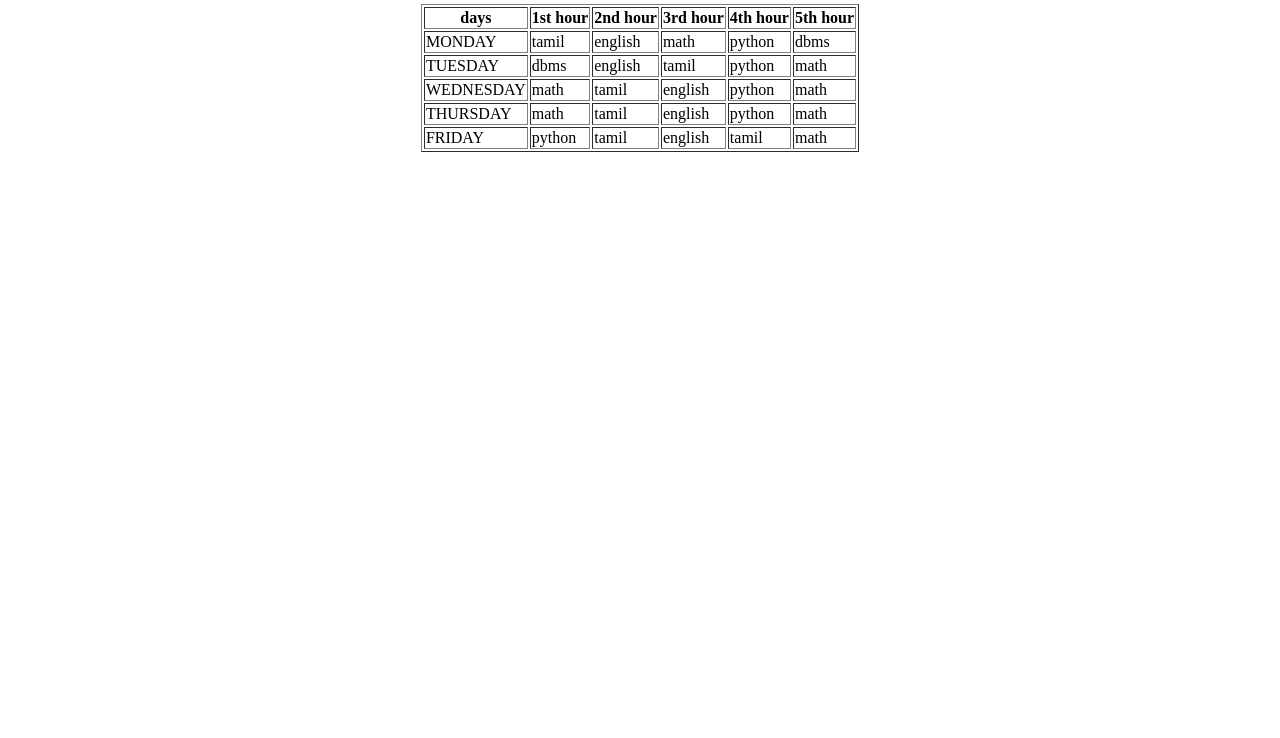
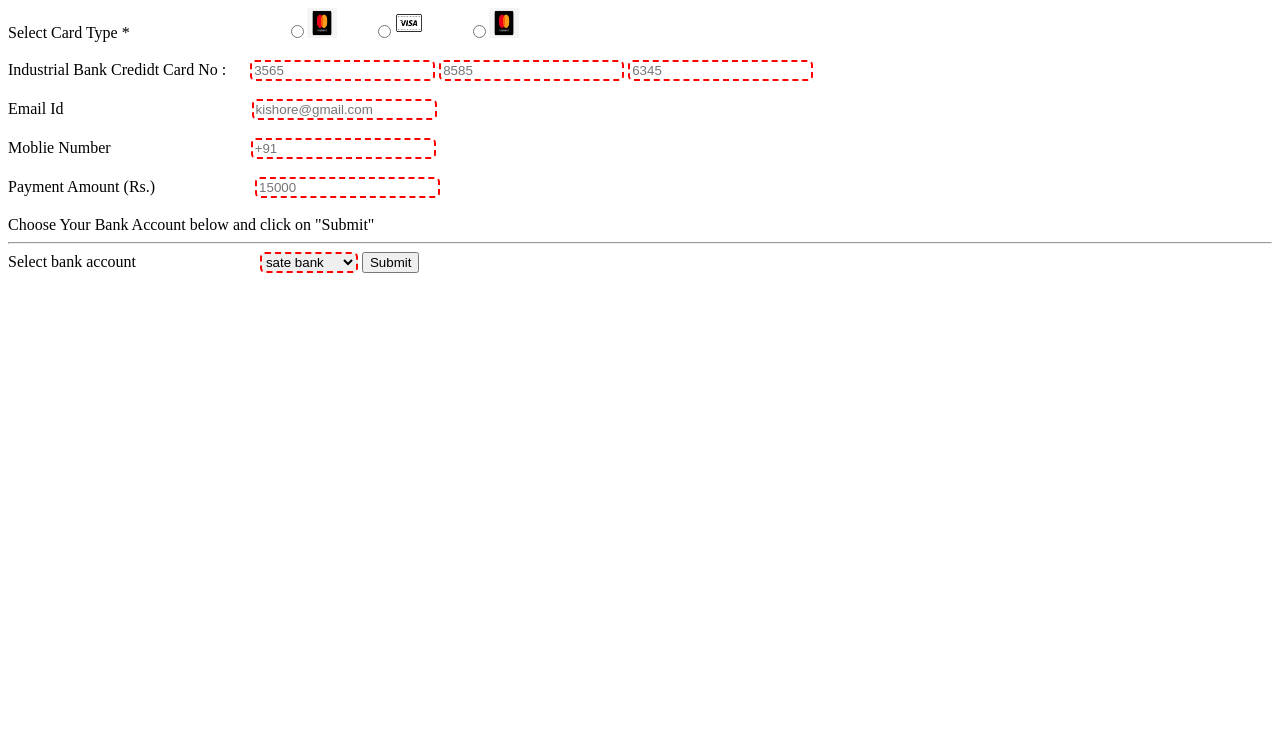
Before and after one commit to kishoreA2210/HTML_CSS_Daily_Task, a plain HTML site: page index.html in a window 1280 px wide. Shown: the part 62-800 px from the top of the page. Drawn offline with Linux system fonts and the light colour scheme.

Commit message:
Add files via upload

```diff
--- a/index.html
+++ b/index.html
@@ -1,69 +1,51 @@
 <html>
-<head>
-<title> College Time Table</title>
-</head>
-<body>
-<center><h1> College Time Table</h1></center>
-<center><table border="1">
+	<head>
+		<title>FORM FILLING</title>
+		<style>
+			.a5
+			{
+				border : 2px solid black;
+			}
+			.a1
+			{
+				border : 2px dashed red;
+				border-radius:5px
+			}
+		</style>
+	</head>
+	<body>
+		<center><h1 class="a5">FORM FILLING</h1></center>
+	<form>
+		<label >Select Card Type *<label> &nbsp; &nbsp; &nbsp; &nbsp; &nbsp; &nbsp; &nbsp; &nbsp; &nbsp; &nbsp; &nbsp; &nbsp; &nbsp; &nbsp; &nbsp; &nbsp; &nbsp; &nbsp; &nbsp;
+		<input type="radio" class="card" id="a1" ><image src="./images1.png" width="30" height="30"> &nbsp &nbsp &nbsp &nbsp
+		<input type="radio" class="card" id="a1"><image src="./images2.png" width="30" height="30"> &nbsp &nbsp &nbsp &nbsp &nbsp
+		<input type="radio" class="card" id="a1"><image src="./images1.png" width="30" height="30"><br>
 
-    <tr>
-	<th>days</th>
-	<th>1st hour</th>
-	<th>2nd hour</th>
-	<th>3rd hour</th>
-	<th>4th hour</th>
-	<th>5th hour</th>
-	</tr>
 
-	<tr>
+		<br><label>Industrial Bank Credidt Card No :</label>&nbsp; &nbsp; &nbsp;
+		<input type ="text" class="a1" id="t1" placeholder="3565">
+		<input type ="text" class="a1" id="t1"placeholder="8585">
+		<input type ="text" class="a1" id="t1"placeholder="6345"><br>
 
-	<td>MONDAY</td>
-	<td>tamil</td>
-	<td>english</td>
-	<td>math</td>
-	<td>python</td>
-	<td>dbms</td>
+		<br><label>Email Id</label>  &nbsp; &nbsp; &nbsp; &nbsp; &nbsp; &nbsp; &nbsp; &nbsp; &nbsp; &nbsp; &nbsp; &nbsp; &nbsp; &nbsp; &nbsp; &nbsp; &nbsp; &nbsp; &nbsp; &nbsp; &nbsp; &nbsp; &nbsp;
+		<input type="Email" class="a1" placeholder="kishore@gmail.com"><br>
 
-	</tr>
-	<tr>
+		<br><label>Moblie Number</label> &nbsp; &nbsp; &nbsp;  &nbsp;  &nbsp; &nbsp; &nbsp; &nbsp; &nbsp; &nbsp; &nbsp; &nbsp; &nbsp;  &nbsp; &nbsp; &nbsp; &nbsp;
+		<input type ="text" class="a1" placeholder="+91"><br>
 
-	<td>TUESDAY</td>
-	<td>dbms</td>
-	<td>english</td>
-	<td>tamil</td>
-	<td>python</td>
-	<td>math</td>
+		<br><label>Payment Amount (Rs.)</label>  &nbsp; &nbsp; &nbsp; &nbsp; &nbsp; &nbsp; &nbsp;  &nbsp; &nbsp; &nbsp; &nbsp; &nbsp;
+		<input type="text" class="a1" placeholder="15000"><br>
 
-	</tr>
-	<tr>
+		<br><label>Choose Your Bank Account below and click on "Submit"</label>
+		<hr>
+		<label> Select bank account</label> &nbsp; &nbsp; &nbsp; &nbsp; &nbsp; &nbsp; &nbsp; &nbsp; &nbsp; &nbsp; &nbsp; &nbsp; &nbsp; &nbsp; &nbsp;
+		<select class="a1">
+		<option>sate bank </option>
+		<option> canara bank</option>
+		</select>
 
-	<td>WEDNESDAY</td>
-	<td>math</td>
-	<td>tamil</td>
-	<td>english</td>
-	<td>python</td>
-	<td>math</td>
+		<input type="Submit">
+	</form>
 
-	</tr>
-	<tr>
-
-	<td>THURSDAY</td>
-	<td>math</td>
-	<td>tamil</td>
-	<td>english</td>
-	<td>python</td>
-	<td>math</td>
-
-	</tr>
-	<tr>
-
-	<td>FRIDAY</td>
-	<td>python</td>
-	<td>tamil</td>
-	<td>english</td>
-	<td>tamil</td>
-	<td>math</td>
-
-	</tr>
-</table></center>
-</body>
+	</body>
+</html>
```
Also changed, not shown: images1.png (added), images2.png (added).
